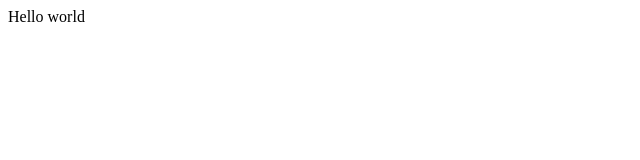
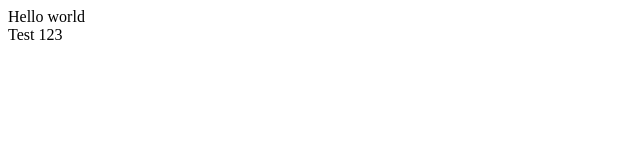
Before and after one commit to mrh06/demo-repos, a plain HTML site: page index.html in a window 1280 px wide. Shown: the full height of the page, 0-640 px from the left. Drawn offline with Linux system fonts and the light colour scheme.

Commit message:
Added index.html
some description

```diff
--- a/index.html
+++ b/index.html
@@ -1 +1,2 @@
 <div>Hello world </div>
+<div> Test 123 </div>
```
